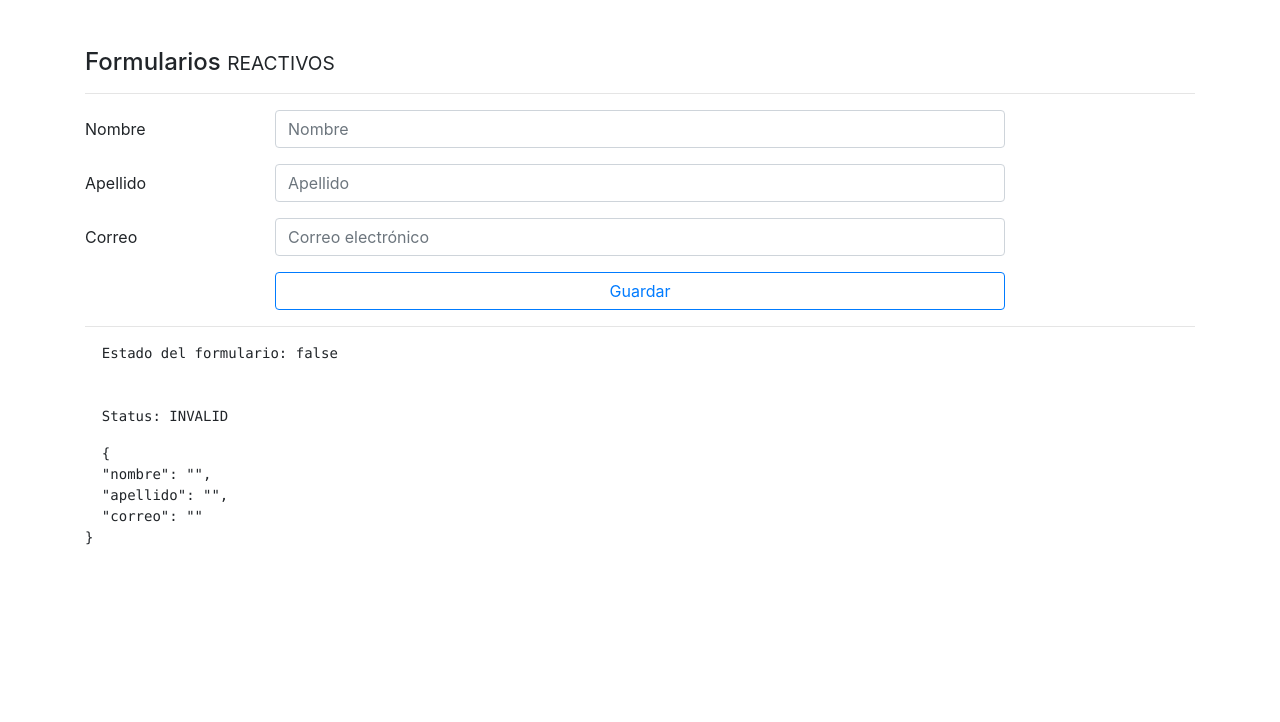
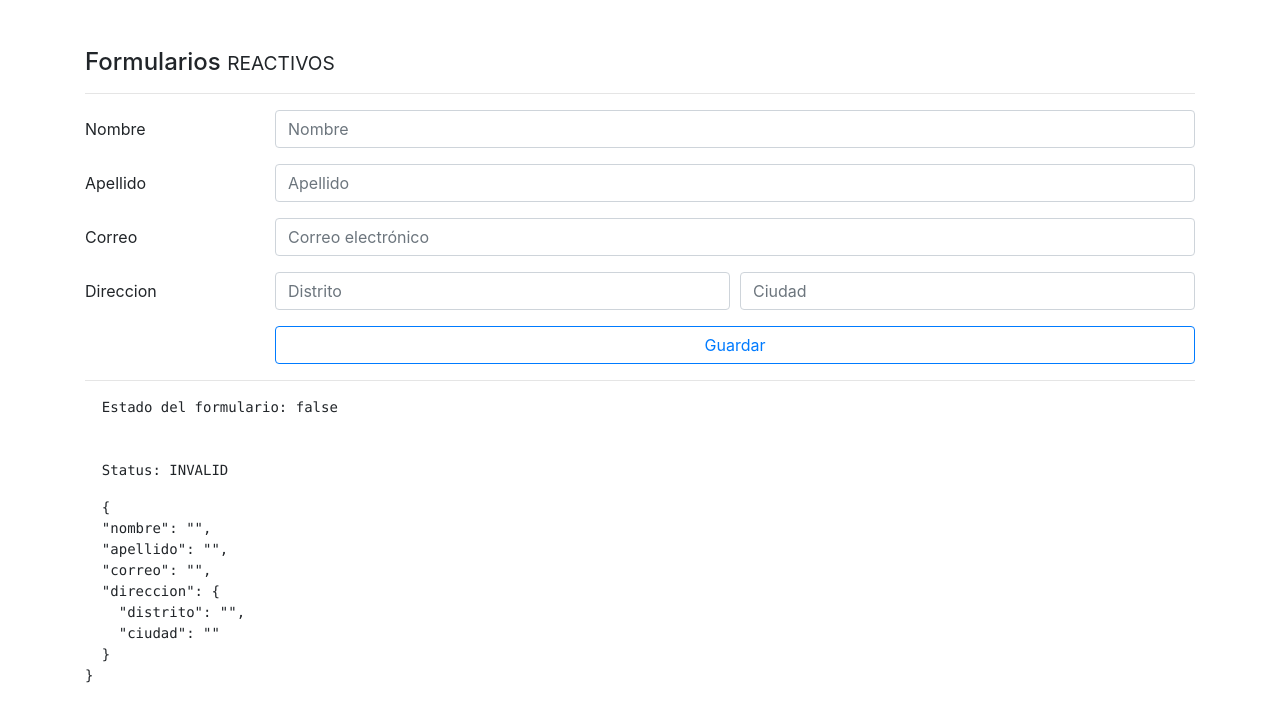
Before and after one commit to AndreOscco14/Formularios-Angular, an Angular app: page /reactivo in a window 1280 px wide. Shown: the top 722 px of the page. Built offline with nearby package versions, Linux system fonts and the light colour scheme.

Commit message:
FormGroup dentro de un FormGroup

```diff
--- a/src/app/pages/reactive/reactive.component.html
+++ b/src/app/pages/reactive/reactive.component.html
@@ -6,7 +6,7 @@
 
     <div class="form-group row">
       <label class="col-2 col-form-label">Nombre</label>
-      <div class="col-8">
+      <div class="col">
 
         <input class="form-control"
                type="text"
@@ -23,7 +23,7 @@
 
     <div class="form-group row">
       <label class="col-2 col-form-label">Apellido</label>
-      <div class="col-8">
+      <div class="col">
 
         <input class="form-control"
                type="text"
@@ -40,7 +40,7 @@
 
   <div class="form-group row">
     <label class="col-2 col-form-label">Correo</label>
-    <div class="col-8">
+  <div class="col">
 
       <input class="form-control"
              type="email"
@@ -53,11 +53,29 @@
     </div>
   </div>
 
-
+  <div class="form-group row"  formGroupName="direccion">
+    <label class="col-2 col-form-label">Direccion</label>
+       <div class="form-row col">
+        <div class="col">
+            <input type="text"
+                   class="form-control"
+                   placeholder="Distrito"
+                   formControlName="distrito"
+                   >
+        </div>
+        <div class="col">
+          <input type="text"
+                 class="form-control"
+                 placeholder="Ciudad"
+                 formControlName="ciudad"
+                 >
+       </div>
+       </div>
+</div>
 
   <div class="form-group row">
     <label class="col-2 col-form-label">&nbsp;</label>
-    <div class="input-group col-md-8">
+    <div class="input-group col">
       <button type="submit" class="btn btn-outline-primary btn-block">
         Guardar
       </button>
--- a/src/app/pages/reactive/reactive.component.ts
+++ b/src/app/pages/reactive/reactive.component.ts
@@ -39,6 +39,10 @@
     nombre:   ['', [Validators.required, Validators.minLength(5)]],
     apellido: ['', Validators.required],
     correo:   ['', Validators.pattern("[a-z0-9._%+-]+@[a-z0-9.-]+\.[a-z]{2,3}$")],
+    direccion: this.fb.group({
+      distrito: ['', Validators.required],
+      ciudad: ['', Validators.required]
+    })
   });
 }
 
```
